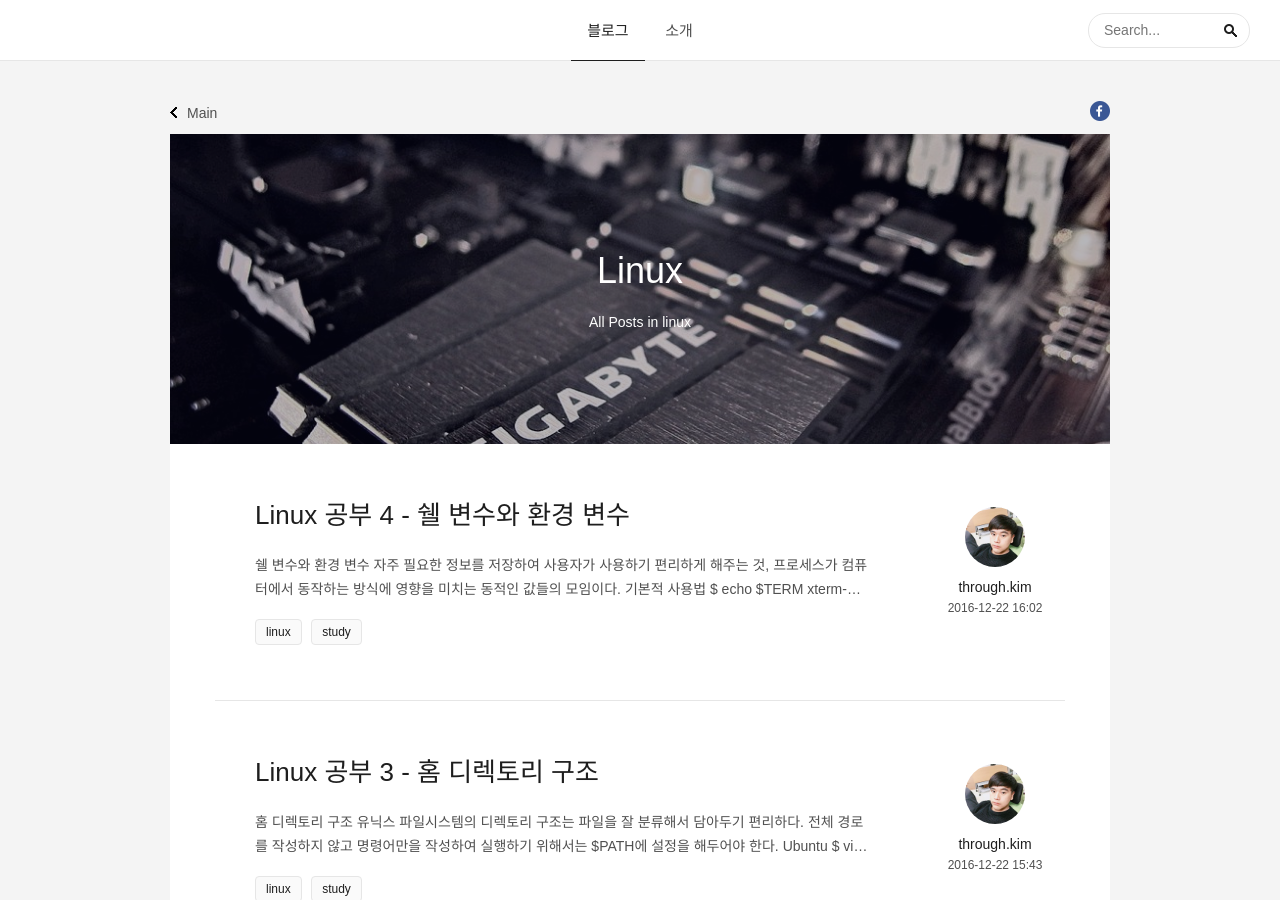
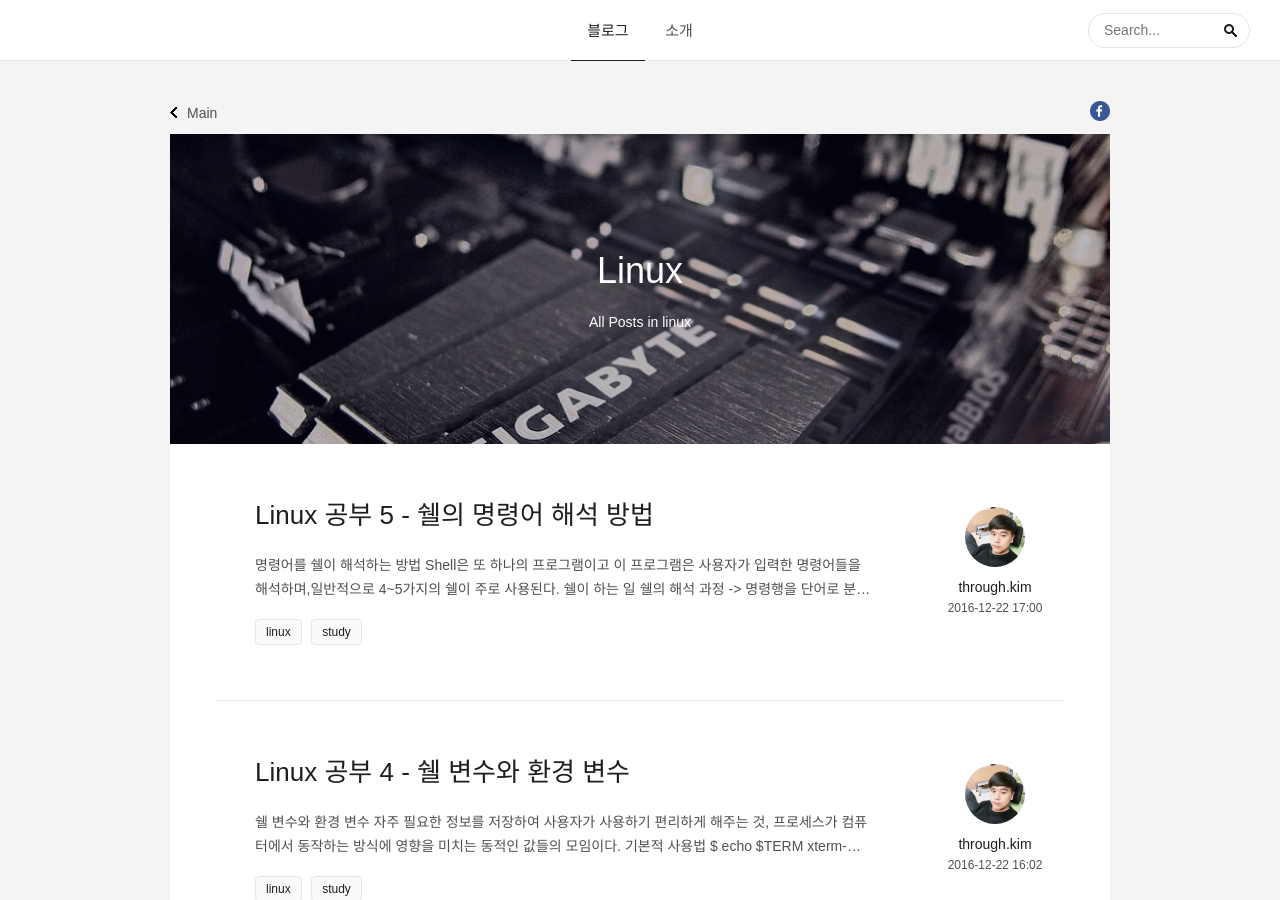
Before and after one commit to ThroughKim/throughkim.github.com, a Jekyll site: the page built from _tags/linux.md, in a window 1280 px wide and 900 px high. Built offline with Jekyll 4.4.1, drawn with Linux system fonts in a browser that asks for light colours; some web fonts are replaced.

Commit message:
upload blog

````diff
--- a/_posts/2016-12-22-linux-4.md
+++ b/_posts/2016-12-22-linux-4.md
@@ -98,3 +98,36 @@ unset 명령어를 통해 환경변수를 해제할 수 있다.
 </div>
 
 ### PATH 환경변수
+PATH 환경변수는 콜론(:)으로 구분된 디렉토리들의 목록이다. 쉘은 명령어를 찾을 때 마다 이 디렉토리들을 순서대로 검사한다.
+
+```bash
+$ echo $PATH
+/usr/local/sbin:/usr/local/bin:/usr/sbin:/usr/bin:/sbin:/bin
+```
+
+만약에 특정 경로를 PATH에 추가하고 싶다면 ~/.profile 에 다음과 같은 내용을 추가한다.
+
+```bash
+$ vi ~/.profile
+
+export PATH=$PATH:/path/to/add
+```
+
+### 쉘 변수
+쉘 변수는 환경 변수의 일반적인 유형, 사용자 또는 사용자의 쉘이 이용하기 위한 정보를 모아두는 곳이다. 환경변수는 전역변수이고 쉘 변수는 지역변수라고 생각할 수 있다. 환경변수와는 다르게 쉘 변수는 소문자로 작성해준다.
+
+쉘 변수를 설정하려면 쉘에 따라 다음과 같이 명령어를 입력해주면 된다.
+```bash
+# C shell
+$ set test="testing"
+
+# Bourn shell
+$ test="testing"
+```
+
+삭제는 아래와 같이 입력해주면 된다.
+
+```bash
+# C shell 과 Bourn shell 동일하다.
+$ unset test
+```
--- /dev/null
+++ b/_posts/2016-12-22-linux-5.md
@@ -0,0 +1,29 @@
+---
+layout: post
+title: 'Linux 공부 5 - 쉘의 명령어 해석 방법'
+author: through.kim
+date: 2016-12-22 17:00
+tags: [linux, study]
+image: '/files/covers/codes.jpg'
+---
+
+# 명령어를 쉘이 해석하는 방법
+> Shell은 또 하나의 프로그램이고 이 프로그램은 사용자가 입력한 명령어들을 해석하며,일반적으로 4~5가지의 쉘이 주로 사용된다.
+
+### 쉘이 하는 일
+ - 쉘의 해석 과정
+  -> 명령행을 단어로 분리
+  -> 앨리어스히스토리 쉘 변수 및 환경변수들을 확장
+  -> 표준 입력과 출력 스트림을 초기
+ - 입력한 명령어를 쉘이 파싱하는 방법을 이해해야 진정한 파워유저가 될 수 있다.
+
+### bash의 소개
+90년대 초까지 주로 C쉘이나 Bourn쉘을 이용하였다. 이후 무료로 쉽게 구할 수 있고,  더 풍부한 기능을 가진  tcsh과 bash가 주목을 받게 되었다.
+
+ksh / csh이 제공하지 못하는 bash의 유용한 기능
+
+ - 60개 이상의 쉘 변수
+ - 원하는 정보를 쉘 프롬프트에 모아놓을 수 있다.
+ - vi와 Emacs의 명령행 편집 기능
+
+### tcsh의 소개
````
